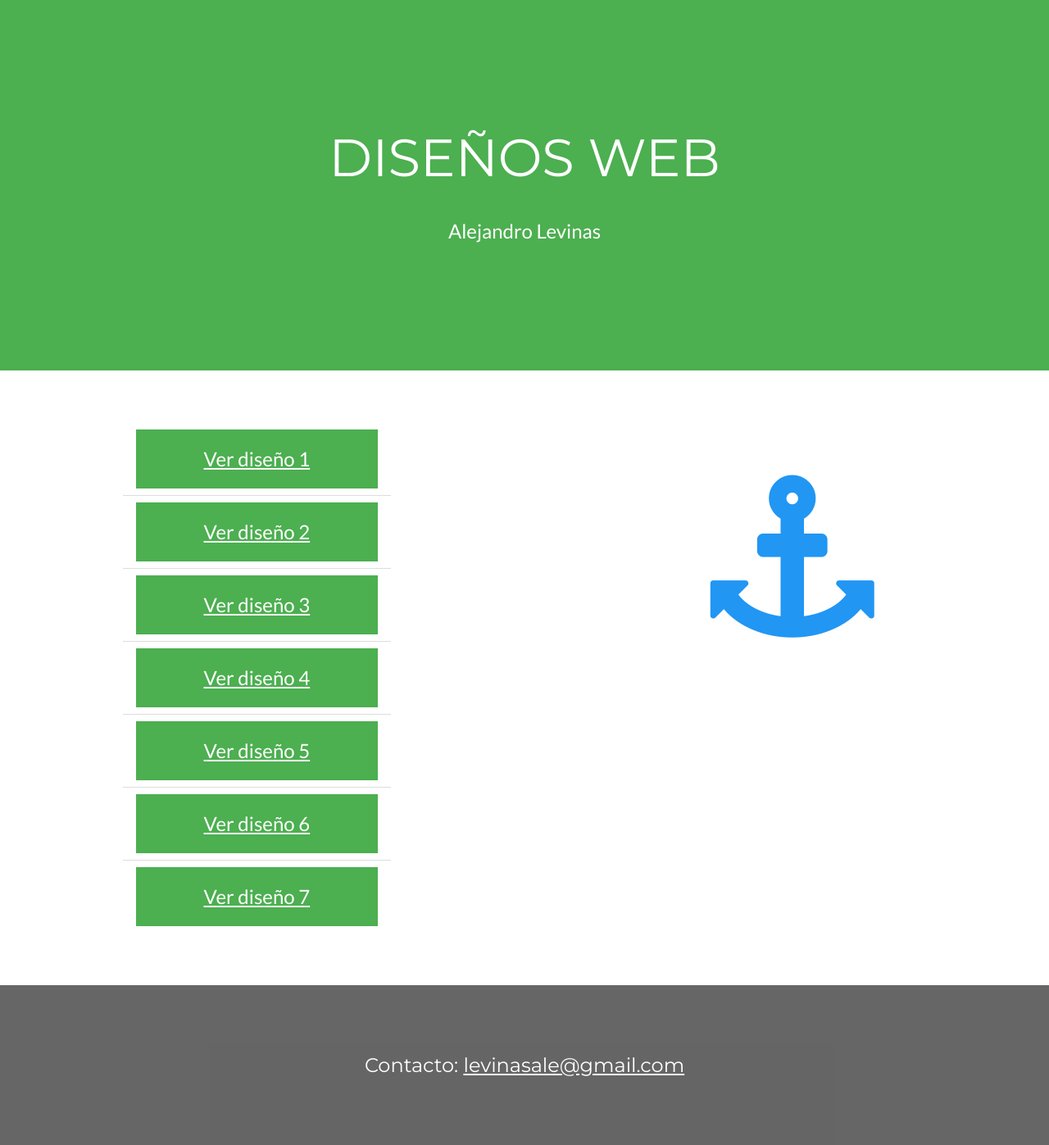
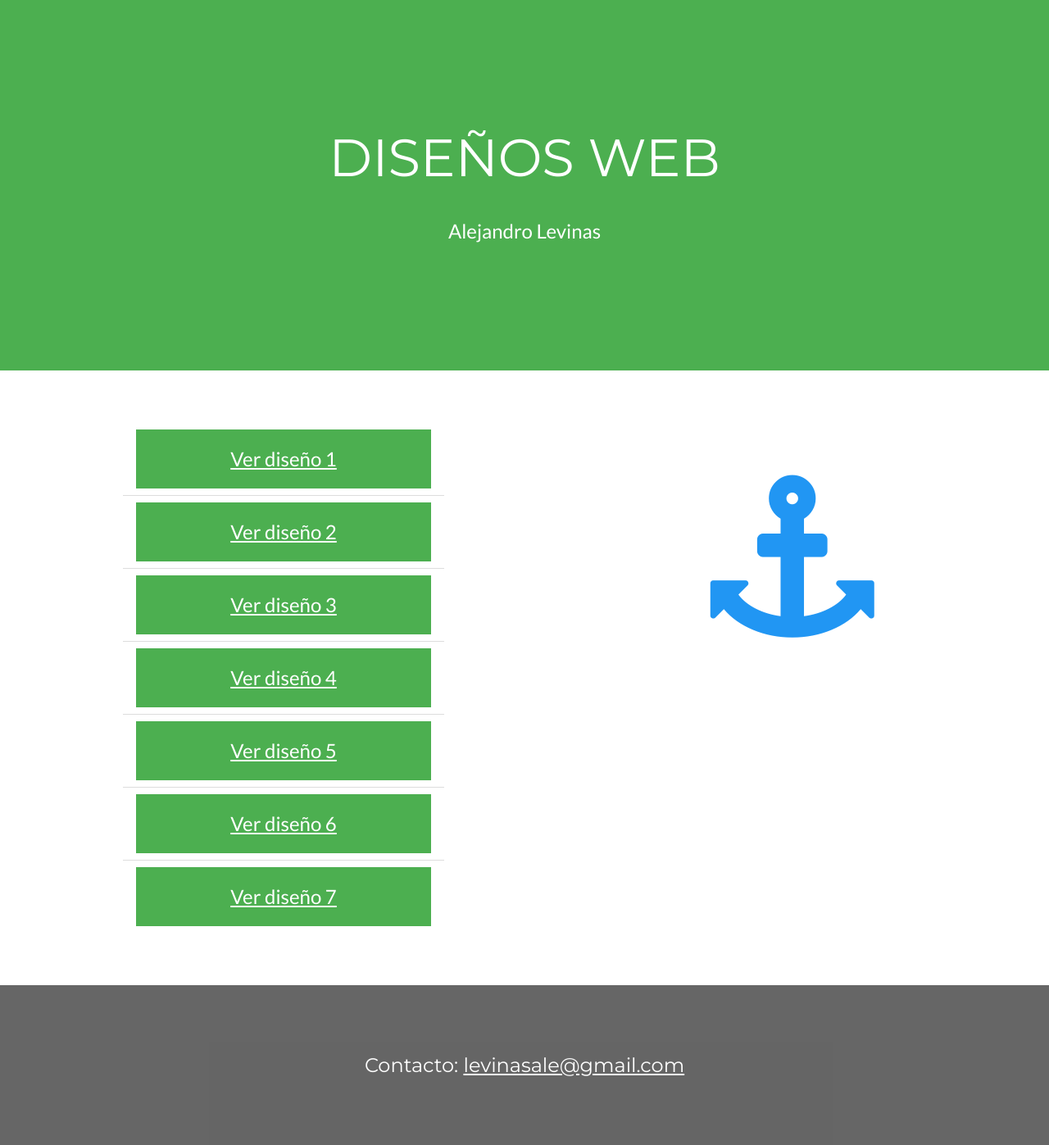
Before and after one commit to alelevinas/disenos-web, a Django app: page / in a window 1280 px wide. Shown: the top 1397 px of the page at 82% size. Run offline with Django 3.2, Linux system fonts and the light colour scheme.

Commit message:
change width

```diff
--- a/hello/templates/index2.html
+++ b/hello/templates/index2.html
@@ -28,7 +28,7 @@ body,h1,h2,h3,h4,h5,h6 {font-family: "Lato", sans-serif}
 <div class="w3-row-padding w3-padding-64 w3-container">
   <div class="w3-content">
     <div class="w3-twothird">
-    	<ul class="w3-ul" style="width:50%">
+    	<ul class="w3-ul" style="width:60%">
   			<li>
             	<div class="w3-btn w3-green w3-hover-shadow w3-center" style="width:100%">
     				<h3><a target="_newtab" href="{% url 'hello.views.d1' %}#">Ver diseño 1 </a></h3>
```
